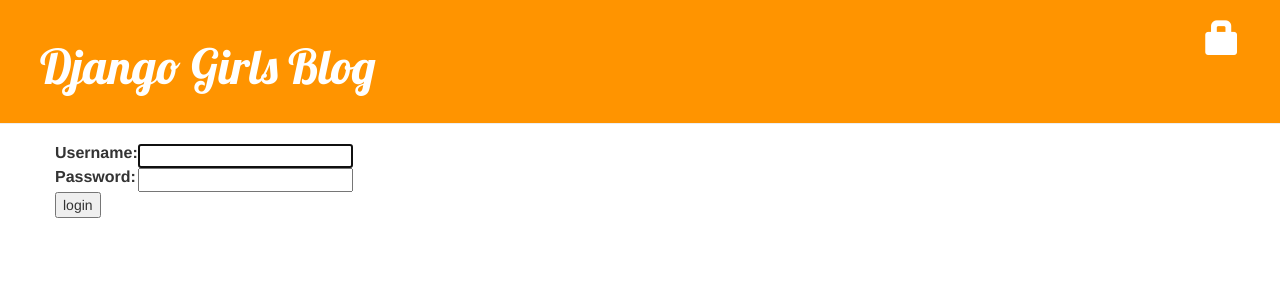
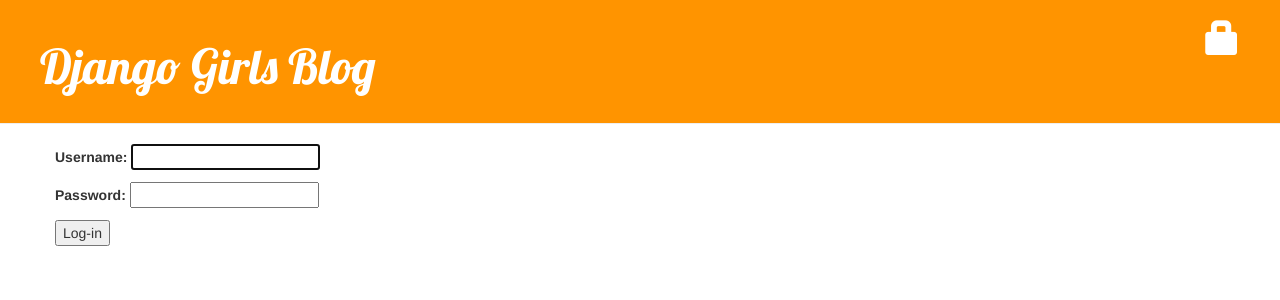
Before and after one commit to catherine1997/mysite, a Django app: page /registration/login/ in a window 1280 px wide. Shown: the top 300 px of the page. Run offline with Django 3.2, Linux system fonts and the light colour scheme; some libraries are stand-ins or nearby versions.

Commit message:
Update login.html

```diff
--- a/blog/templates/registration/login.html
+++ b/blog/templates/registration/login.html
@@ -1,20 +1,13 @@
 {%	extends	"blog/base.html" %}
-{%	block	content	%}
+
+{%	block content %}
 {%	if	form.errors	%}
 <p>Your	username and password didn't match. Please try	again.</p>
 {% endif %}
-<form method="post"	action="{%	url	'login'	%}">{%	csrf_token	%}
-<table>
-<tr>
-<td>{{ form.username.label_tag }}</td>
-<td>{{ form.username }}</td>
-</tr>
-<tr>
-<td>{{ form.password.label_tag }}</td>
-<td>{{ form.password }}</td>
-</tr>
-</table>
-<input	type="submit" value="login"/>
-<input	type="hidden" name="next" value="{{ next }}" />
+<form action="{% url 'login' %}" method="post">
+        {{ form.as_p }}
+        {% csrf_token %}
+        <input type="hidden" name="next" value="{{ next }}" />
+        <p><input type="submit" value="Log-in"></p>
 </form>
 {% endblock	%}
```
